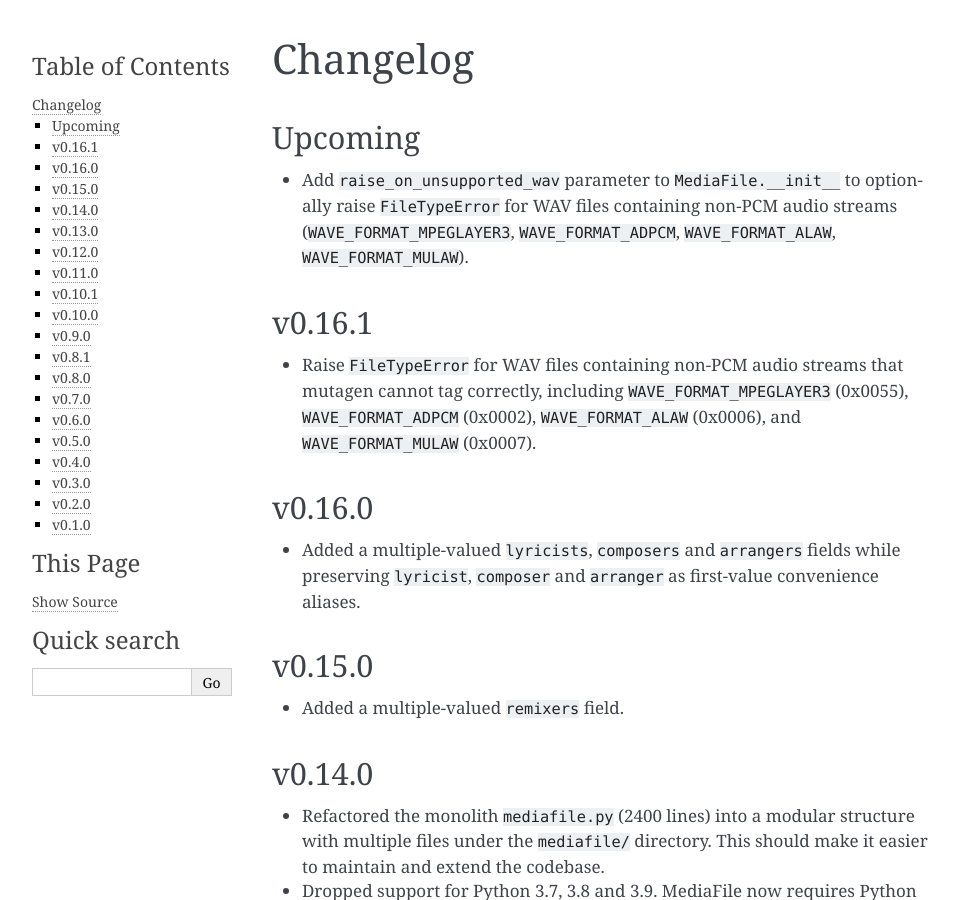
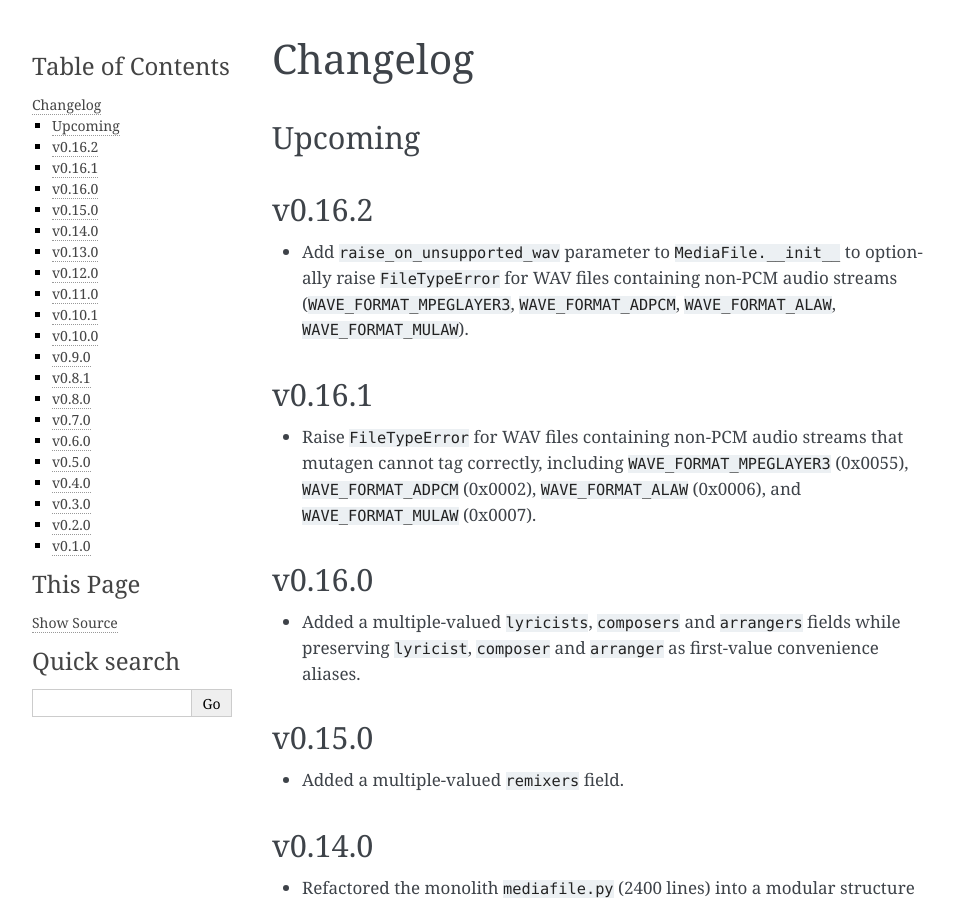
Before and after one commit to beetbox/mediafile, a Sphinx documentation site: the page built from docs/changelog.rst, in a window 1280 px wide and 900 px high. Shown: the whole window, without its empty margins (148-1106 px from the left). Built offline with Sphinx 7.4.7, drawn with Linux system fonts in a browser that asks for light colours.

Commit message:
Update docs/changelog.rst
Co-authored-by: Šarūnas Nejus <snejus@protonmail.com>

```diff
--- a/docs/changelog.rst
+++ b/docs/changelog.rst
@@ -3,6 +3,9 @@ Changelog
 
 Upcoming
 --------
+
+v0.16.2
+-------
 
 - Add ``raise_on_unsupported_wav`` parameter to ``MediaFile.__init__`` to
   optionally raise ``FileTypeError`` for WAV files containing non-PCM audio
```
